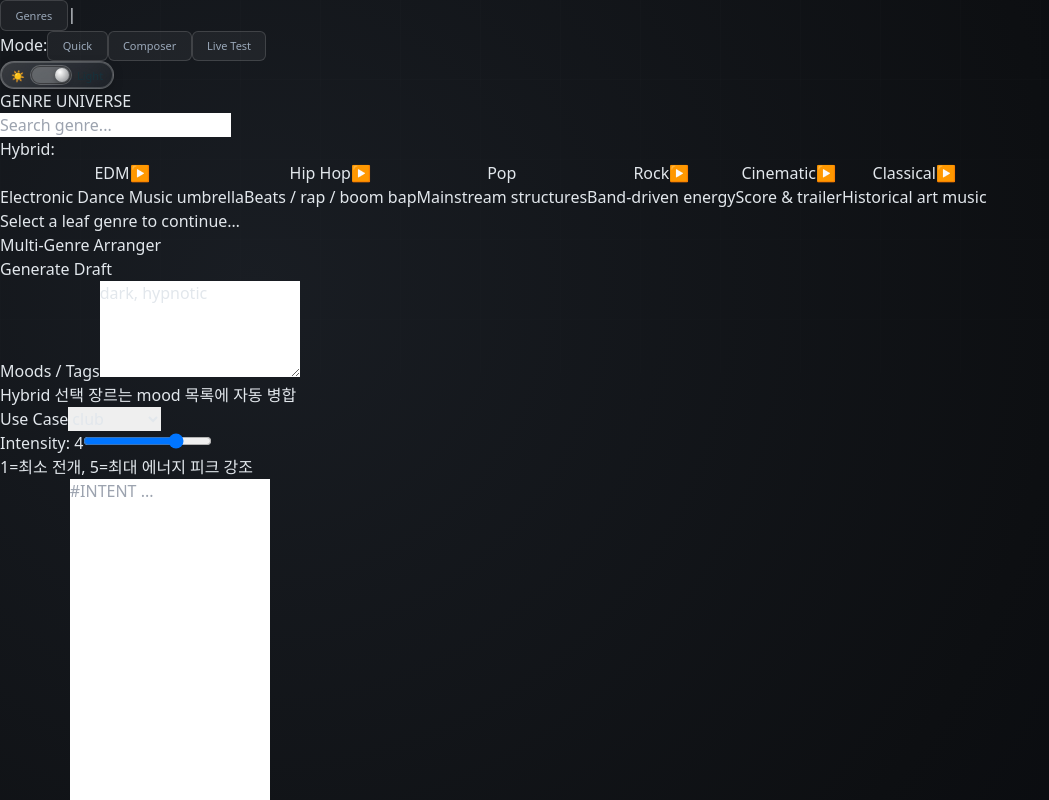
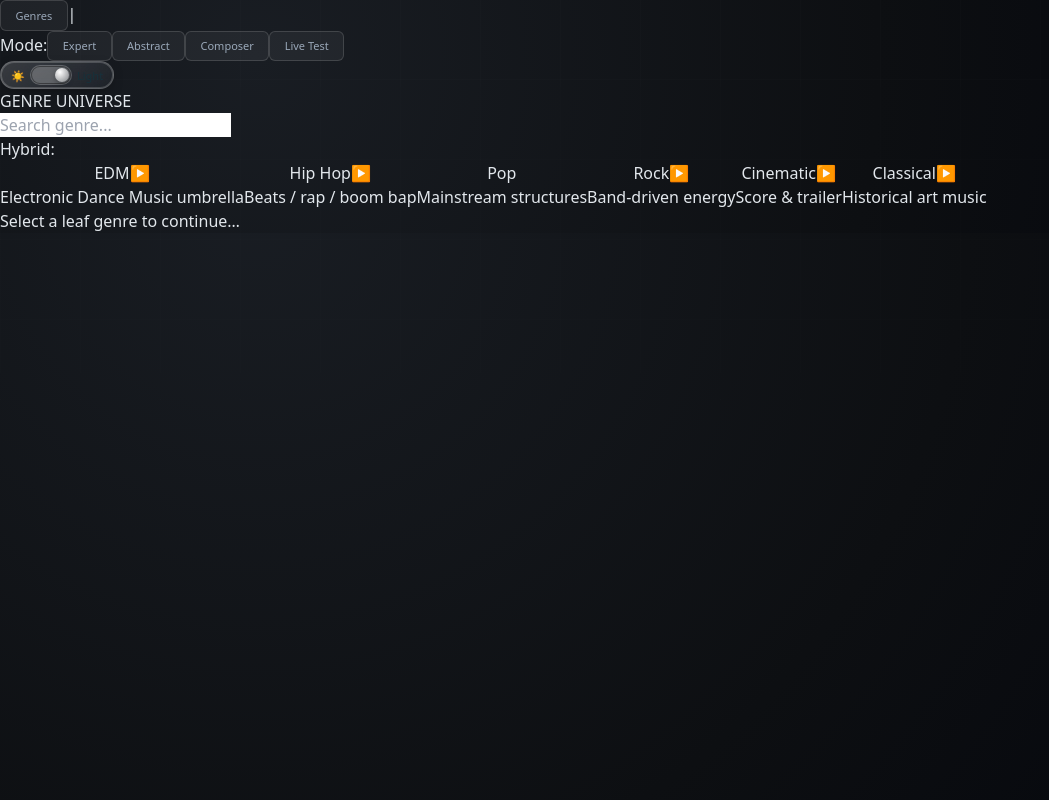
Before and after one commit to KIMJISUNG0/techno-prompt, a React (Vite) app: page / in a window 1280 px wide. Shown: the top 800 px of the page, without its empty margins (0-1049 px from the left). Built offline with nearby package versions, Linux system fonts and the light colour scheme.

Commit message:
refactor(portal): remove arranger & separate expert(#expert)/abstract(#abstract) routes

```diff
--- a/src/components/portal/GenrePortal.tsx
+++ b/src/components/portal/GenrePortal.tsx
@@ -1,9 +1,5 @@
 import React, { useState, useEffect, useMemo } from 'react';
-import { buildDefaultDraft, serializeDraft, parseDraft } from '../../prompt/sectionDsl';
-import ProgressiveComposer from '../ProgressiveComposer';
-import { exportPrompt } from '../../prompt/promptExport';
-import { draftToPatterns } from '../../prompt/patternMap';
-import { clampIntensity } from '../../intent/types';
+// Removed arranger dependencies (buildDefaultDraft, exportPrompt, etc.)
 import { getGenreTheme } from '../../theme/genreThemes';
 
 // local helpers (duplicated for isolation) -------------------------------------------------
@@ -141,45 +137,7 @@ export default function GenrePortal({ onPick, allowHybrid=true, maxHybrid=2 }: G
   const accentGhost = 'border-slate-600 hover:border-slate-400 hover:bg-white/5 text-slate-300';
   const accentPrimary = 'bg-slate-300 text-slate-900 font-semibold border-slate-300 hover:bg-slate-200';
   const hybridActive = hybrid.length===2;
-  // --- Arranger Panel State --------------------------------------------------
-  // Arranger 패널 항상 표시 (토글 제거)
-  const showArranger = true;
-  const [arrangerMoods, setArrangerMoods] = useState('dark, hypnotic');
-  const [arrangerIntensity, setArrangerIntensity] = useState(4);
-  const [arrangerUseCase, setArrangerUseCase] = useState('club');
-  const [arrangerDraft, setArrangerDraft] = useState<string>('');
-  const [arrPrompt, setArrPrompt] = useState('');
-  const [arrIssues, setArrIssues] = useState<string[]>([]);
-
-  function generateArrangerDraft() {
-    // derive a pseudo-intent from selected hybrid or current path leaf guesses
-    const moods = arrangerMoods.split(/[\n,]/).map(m=> m.trim()).filter(Boolean);
-    const intensity = clampIntensity(arrangerIntensity);
-    const moodSeed = moods.length? moods: ['dark'];
-    // treat chosen hybrid leaves as additional mood shading words
-    const genreHints = hybrid.length? hybrid: [];
-    const mergedMoods = Array.from(new Set([...moodSeed, ...genreHints]));
-    const intent = { moods: mergedMoods, intensity, useCase: arrangerUseCase as any } as any;
-    const draft = buildDefaultDraft(intent, {});
-    const ser = serializeDraft(draft);
-    setArrangerDraft(ser);
-    const prompt = exportPrompt(draft);
-    setArrPrompt(prompt);
-    setArrIssues([]);
-    try { window.dispatchEvent(new CustomEvent('draft.patterns.update', { detail: draftToPatterns(draft) })); } catch {/* ignore */}
-  }
-
-  function importSerialized(text: string){
-    const parsed = parseDraft(text);
-    if (parsed) {
-      setArrangerDraft(text);
-      const prompt = exportPrompt(parsed);
-      setArrPrompt(prompt);
-      try { window.dispatchEvent(new CustomEvent('draft.patterns.update', { detail: draftToPatterns(parsed) })); } catch {/* ignore */}
-    }
-  }
-
-  function copy(txt: string){ try { navigator.clipboard.writeText(txt); } catch {/* */} }
+  // Arranger removed – previously provided hybrid intent→draft quick path.
 
   return (
     <div className={`min-h-screen w-full bg-[#05070d] text-slate-200 px-6 py-10 ${portalTheme.glow}`}>
@@ -224,57 +182,7 @@ export default function GenrePortal({ onPick, allowHybrid=true, maxHybrid=2 }: G
           )}
         </div>
         <p className="mt-10 text-[10px] text-slate-500 tracking-widest uppercase">Select a leaf genre to continue…</p>
-        {showArranger && (
-          <div className="mt-10 border border-slate-700 rounded-xl p-5 bg-black/30 space-y-6">
-            <div className="flex items-center justify-between flex-wrap gap-4">
-              <h2 className="text-sm tracking-widest uppercase text-cyan-300">Multi-Genre Arranger</h2>
-              <div className="flex gap-2 text-[10px]">
-                <button onClick={generateArrangerDraft} className="px-3 py-1 rounded border border-emerald-400 text-emerald-300 bg-emerald-600/10 hover:brightness-110">Generate Draft</button>
-                {arrangerDraft && <button onClick={()=> copy(arrPrompt)} className="px-3 py-1 rounded border border-cyan-400 text-cyan-200 bg-cyan-600/10">Copy Prompt</button>}
-                {arrangerDraft && <button onClick={()=> copy(arrangerDraft)} className="px-3 py-1 rounded border border-slate-500 text-slate-300">Copy Structure</button>}
-              </div>
-            </div>
-            <div className="grid md:grid-cols-3 gap-6 text-[12px]">
-              <div className="space-y-3">
-                <label className="block text-[10px] uppercase tracking-wider text-slate-400">Moods / Tags</label>
-                <textarea value={arrangerMoods} onChange={e=> setArrangerMoods(e.target.value)} rows={4} className="w-full rounded border border-slate-700 bg-slate-900/40 px-2 py-1 text-xs focus:outline-none focus:border-cyan-400" />
-                <div className="text-[10px] text-slate-500">Hybrid 선택 장르는 mood 목록에 자동 병합</div>
-                <label className="block text-[10px] uppercase tracking-wider text-slate-400 mt-4">Use Case</label>
-                <select value={arrangerUseCase} onChange={e=> setArrangerUseCase(e.target.value)} className="w-full rounded border border-slate-700 bg-slate-900/40 px-2 py-1 text-xs focus:outline-none focus:border-cyan-400">
-                  <option value="club">club</option>
-                  <option value="cinematic">cinematic</option>
-                  <option value="lofi">lofi</option>
-                  <option value="ambient">ambient</option>
-                  <option value="pop">pop</option>
-                  <option value="game">game</option>
-                </select>
-              </div>
-              <div className="space-y-3">
-                <label className="block text-[10px] uppercase tracking-wider text-slate-400">Intensity: {arrangerIntensity}</label>
-                <input type="range" min={1} max={5} value={arrangerIntensity} onChange={e=> setArrangerIntensity(Number(e.target.value))} className="w-full" />
-                <div className="text-[10px] text-slate-500">1=최소 전개, 5=최대 에너지 피크 강조</div>
-                {arrPrompt && (
-                  <div className="mt-4 text-[10px] text-slate-500 border border-slate-700 rounded p-2 bg-slate-900/30 whitespace-pre-wrap break-words">
-                    <span className="text-slate-400 block mb-1">Prompt</span>
-                    {arrPrompt}
-                  </div>
-                )}
-              </div>
-              <div className="space-y-2">
-                <label className="block text-[10px] uppercase tracking-wider text-slate-400">Structure</label>
-                <textarea value={arrangerDraft} onChange={e=> importSerialized(e.target.value)} rows={14} placeholder="#INTENT ..." className="w-full rounded border border-slate-700 bg-slate-900/40 px-2 py-1 text-[10px] font-mono focus:outline-none focus:border-cyan-400" />
-                <div className="text-[10px] text-slate-500">직접 편집해도 자동 파싱</div>
-              </div>
-            </div>
-            {arrIssues.length>0 && (
-              <ul className="text-[10px] text-amber-300 list-disc ml-5">
-                {arrIssues.map(i=> <li key={i}>{i}</li>)}
-              </ul>
-            )}
-          </div>
-        )}
-        {/* Progressive Composer */}
-        <ProgressiveComposer />
+        {/* Arranger & Progressive removed from portal (now separate routes) */}
       </div>
     </div>
   );
--- a/src/main.tsx
+++ b/src/main.tsx
@@ -7,6 +7,7 @@ import GenrePortal from './components/portal/GenrePortal';
 import TestPlayground from './components/TestPlayground';
 import './live/techno140Demo'; // registers techno140 patch
 const QuickComposer = React.lazy(()=> import('./components/QuickComposer'));
+const ProgressiveComposer = React.lazy(()=> import('./components/ProgressiveComposer'));
 // SimpleComposer removed (deprecated simple mode)
 
 // Pre-parse hash for shareable genre selection (#g=genre1+genre2)
@@ -53,7 +54,9 @@ function RootChooser() {
   }, []);
   if (hash.includes('live-test')) return <TestPlayground />;
   if (hash.includes('stack')) return <StackComposerWizard />; // experimental step-by-step layer composer
-  if (hash.includes('quick')) return <QuickComposer />; // new intent-first quick composer
+  if (hash.includes('expert')) return <QuickComposer />; // expert (instrument/structure oriented)
+  if (hash.includes('abstract')) return <ProgressiveComposer />; // abstract token-based path
+  if (hash.includes('quick')) return <QuickComposer />; // backward compat alias
   // Simple mode removed
   // Treat #composer as alias of #wizard (no difference in component for now)
   const [picked, setPicked] = React.useState<string[]|undefined>((window as any).__pickedGenres);
@@ -72,7 +75,8 @@ function AppShell() {
     <span className="text-slate-600">|</span>
     <div className="flex gap-2 items-center">
       <span className="text-slate-500">Mode:</span>
-  <a href="#quick" className="btn">Quick</a>
+  <a href="#expert" className="btn">Expert</a>
+  <a href="#abstract" className="btn">Abstract</a>
   <a href="#composer" className="btn">Composer</a>
   <a href="#live-test" className="btn">Live Test</a>
     </div>
```
